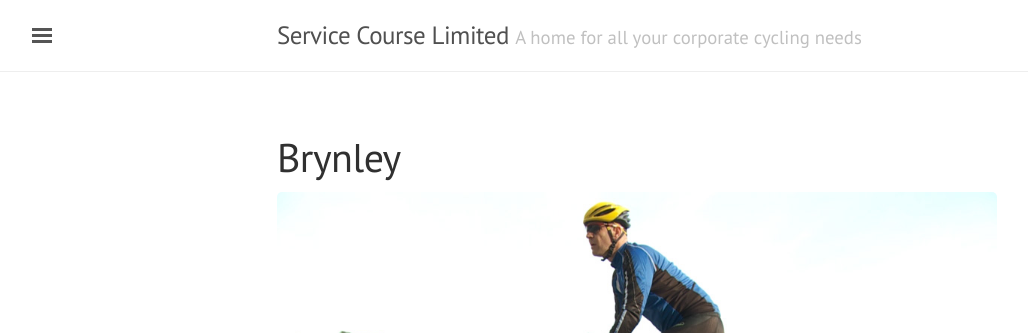
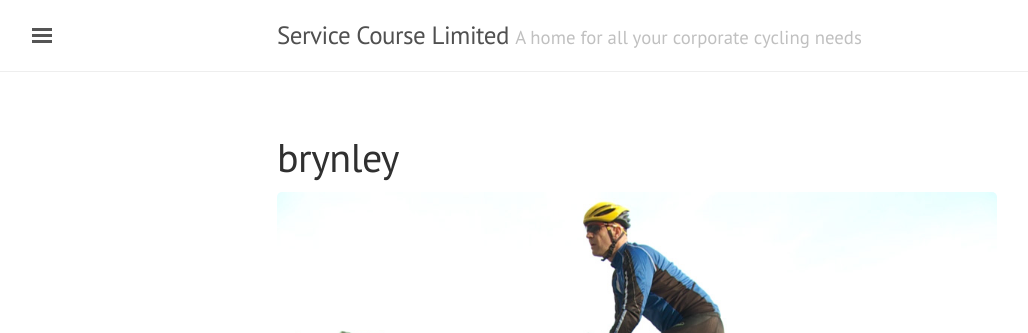
Before and after one commit to brynleydavies/brynleydavies.github.io, a Jekyll site: the page built from Brynley.md, in a window 1280 px wide. Shown: the top 333 px of the page, without its empty margins (3-1031 px from the left). Built offline with Jekyll 4.4.1, drawn with Linux system fonts in a browser that asks for light colours.

```diff
--- a/Brynley.md
+++ b/Brynley.md
@@ -1,8 +1,9 @@
 ---
 layout: page
-title: Brynley
+title: brynley
 published: true
 ---
+
 
 ![Photovid2_0_34_11.jpg]({{site.baseurl}}/media/Photovid2_0_34_11.jpg)
 
```
